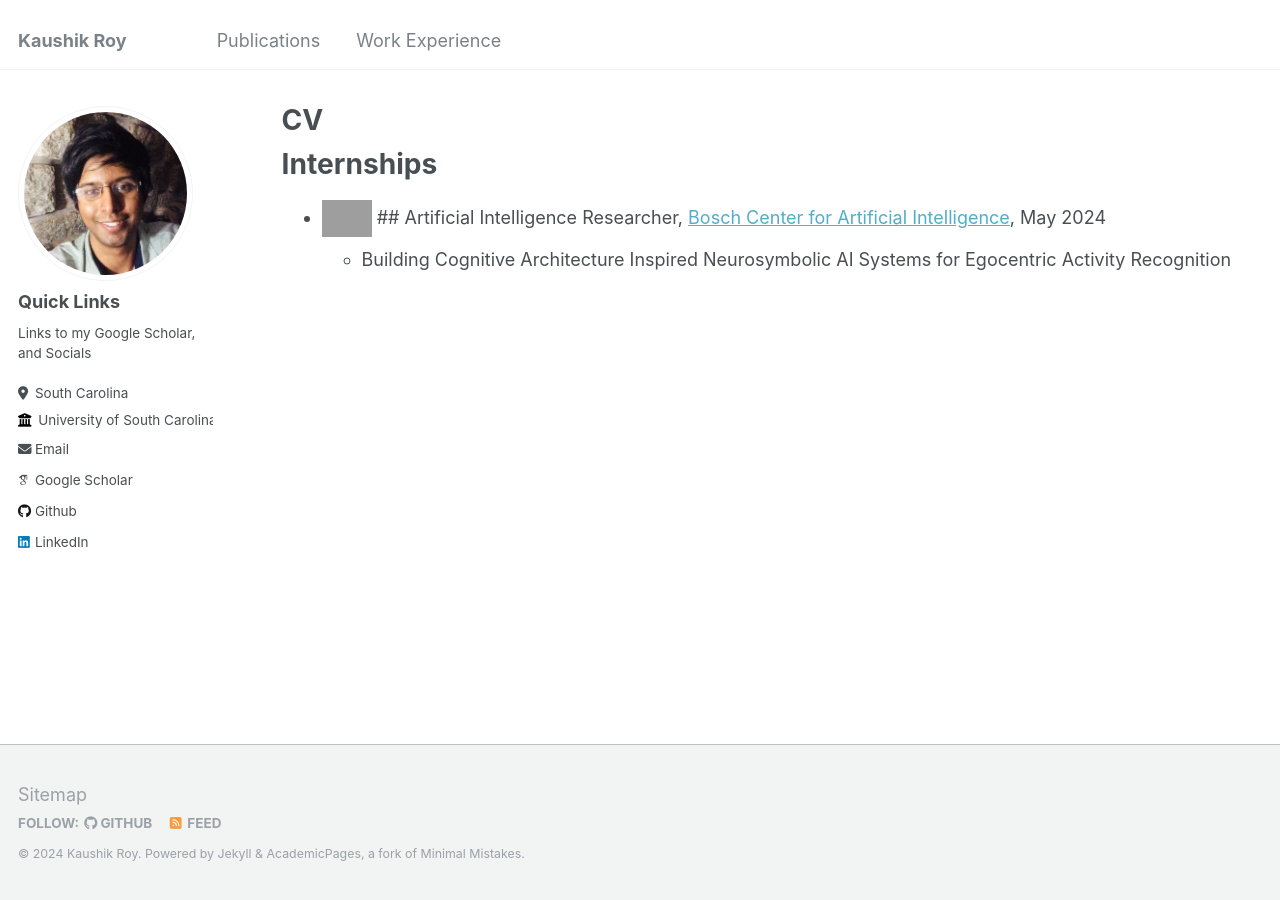
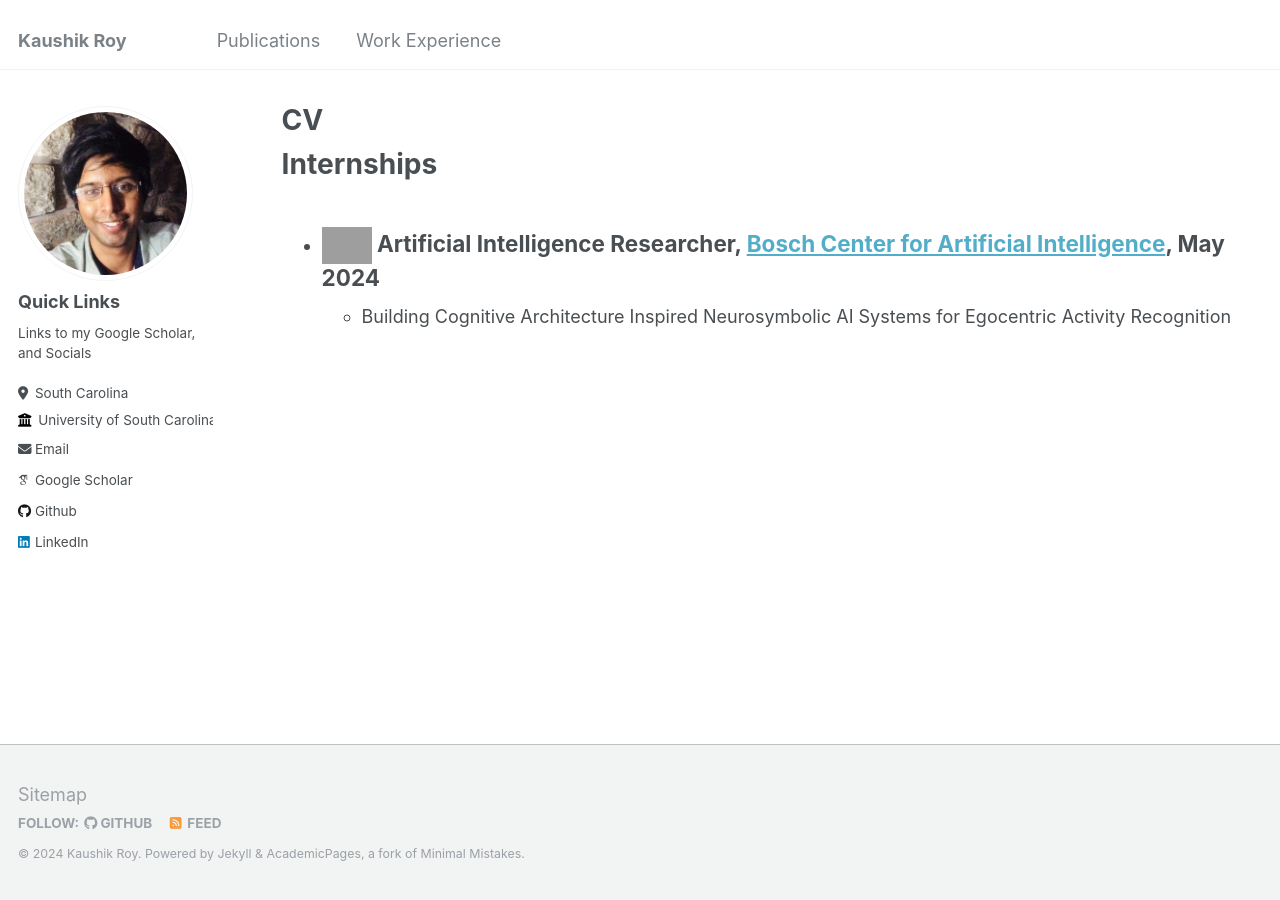
Before and after one commit to kauroy1994/home, a Jekyll site: the page built from _pages/cv.md, in a window 1280 px wide. Built offline with Jekyll 4.4.1, drawn with Linux system fonts in a browser that asks for light colours; some web fonts are replaced; grey boxes are pictures that could not be loaded.

Commit message:
Update cv.md

```diff
--- a/_pages/cv.md
+++ b/_pages/cv.md
@@ -10,5 +10,5 @@ author_profile: true
 Internships
 ======
 
-* <img src="https://github.com/kauroy1994/home/assets/57400980/8891649c-c178-41b9-8182-18d9c138fc95" width="50" height="50"> ## Artificial Intelligence Researcher, [Bosch Center for Artificial Intelligence](https://www.bosch-ai.com/), May 2024
+* ## <img src="https://github.com/kauroy1994/home/assets/57400980/8891649c-c178-41b9-8182-18d9c138fc95" width="50" height="50"> Artificial Intelligence Researcher, [Bosch Center for Artificial Intelligence](https://www.bosch-ai.com/), May 2024
   *  Building Cognitive Architecture Inspired Neurosymbolic AI Systems for Egocentric Activity Recognition
```
